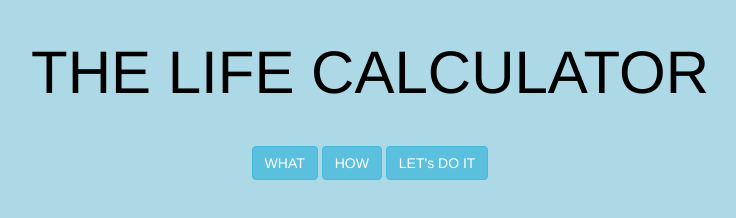
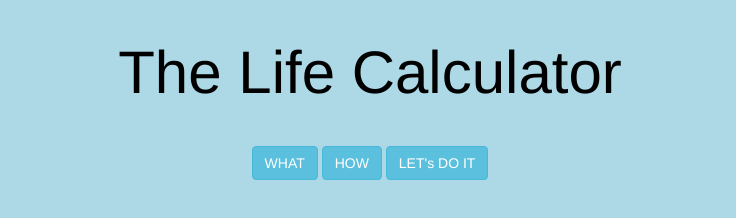
Before and after one commit to shantanudesai/lifecalculator, a plain HTML site: page index.html in a window 1280 px wide. Shown: the whole page, without its empty margins (270-1006 px from the left). Drawn offline with nearby package versions, Linux system fonts and the light colour scheme.

Commit message:
Update index.html
small case

```diff
--- a/index.html
+++ b/index.html
@@ -16,7 +16,7 @@
     </head>
     <body>
 
-    	<h1>THE LIFE CALCULATOR</h1>
+    	<h1>The Life Calculator</h1>
 
         <div class="buttonlinks">
         	<a href="what.html" class="btn btn-info" role="button">WHAT</a>
```
